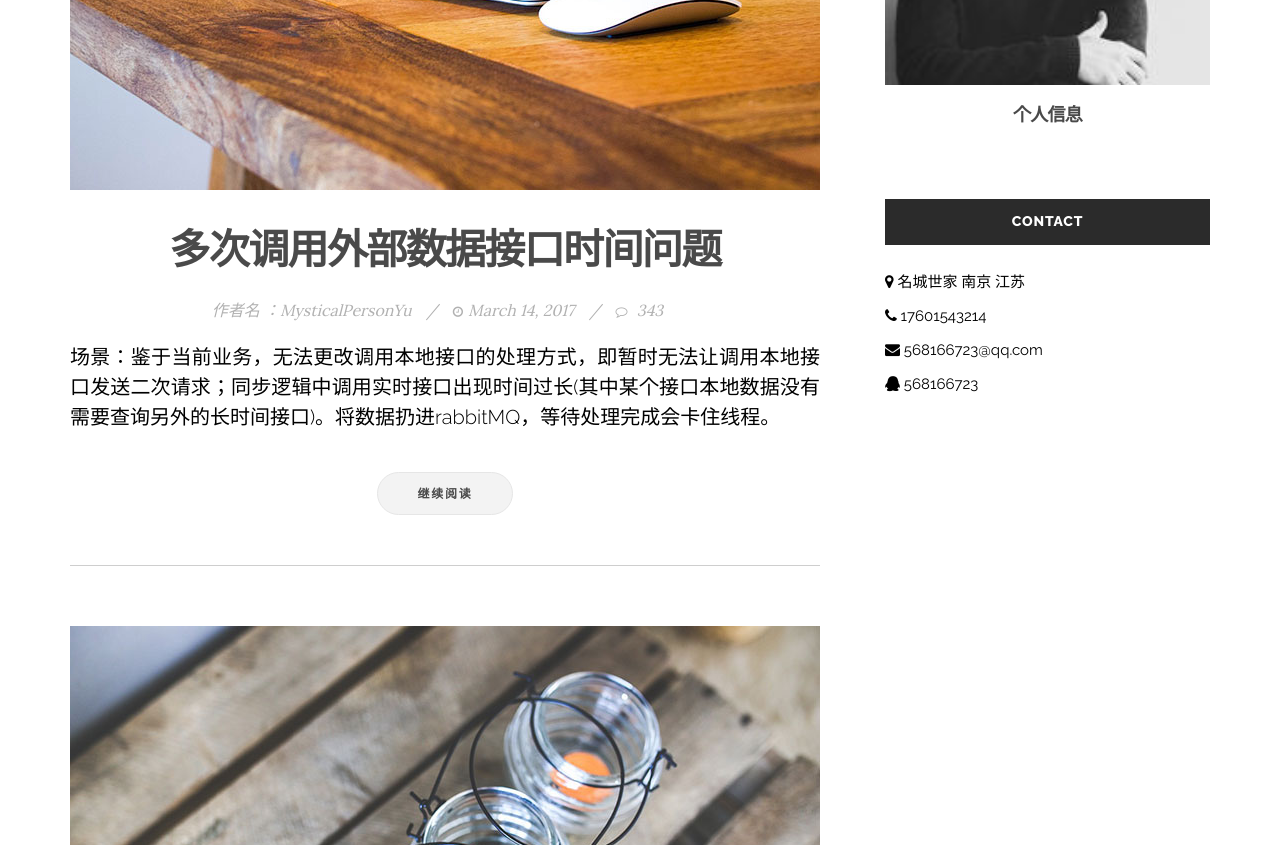
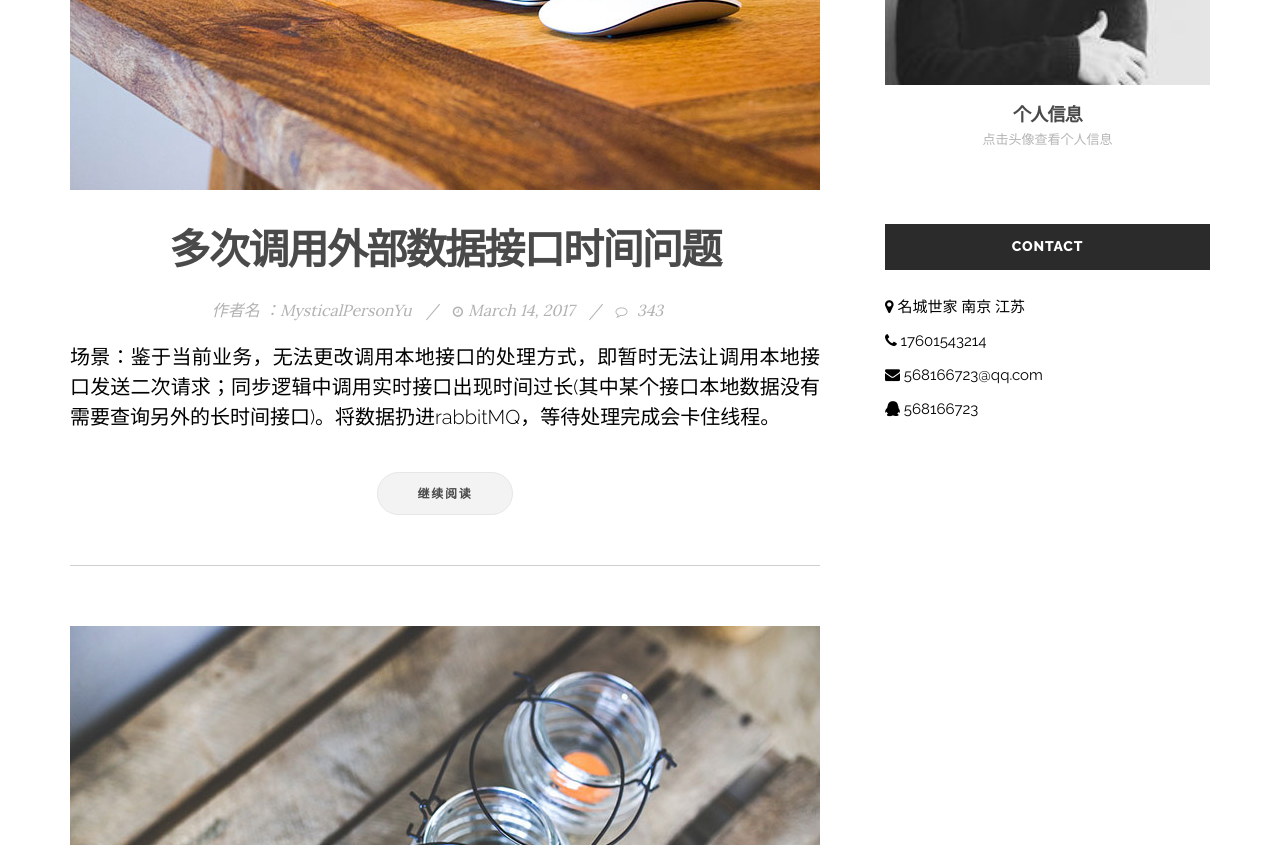
Before and after one commit to yccjack/mysticalPersonYu, a plain HTML site: page index.html in a window 1280 px wide. Shown: the part 1000-1845 px from the top of the page. Drawn offline with Linux system fonts and the light colour scheme.

Commit message:
修改瑕疵
修改瑕疵

```diff
--- a/index.html
+++ b/index.html
@@ -95,6 +95,7 @@
 								<div class="widget-container widget-about">
 									<a href="javascript:viod(0);" id="aboutMeMin"><img src="images/u=277397705,3100574613&fm=27&gp=0.jpg" alt="你要看的图片逃跑了"></a>
 									<h4>个人信息</h4>
+									<div class="author-title">点击头像查看个人信息</div>
 
 									<p>&nbsp;</p>
 								</div>
```
